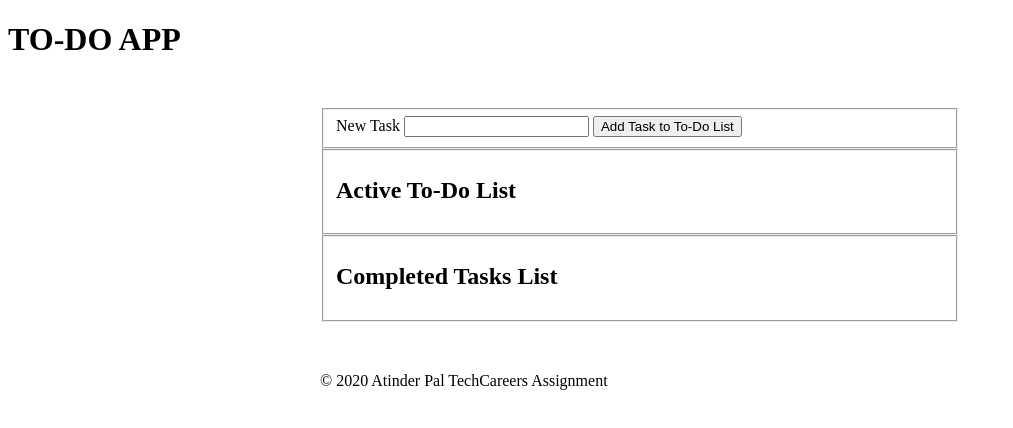
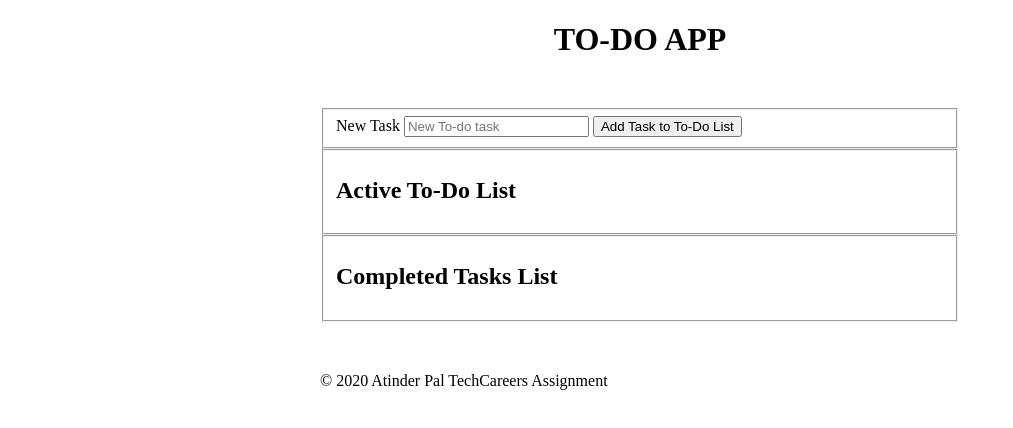
Before and after one commit to Atinder-Pal/to-do-app-javascript, a plain HTML site: page index.html in a window 1280 px wide. Shown: the whole page, without its empty margins (0-1013 px from the left). Drawn offline with Linux system fonts and the light colour scheme.

Commit message:
cleaned the code

```diff
--- a/css/main.css
+++ b/css/main.css
@@ -1,3 +1,7 @@
+h1{
+    text-align:center;
+}
+
 form, footer{
     margin-top: 50px;
     margin-right: auto;
--- a/index.html
+++ b/index.html
@@ -19,8 +19,10 @@
             <!-- Add New Task Section of Form -->
             <fieldset>
                 <label for="new-task"> New Task</label>
-                <input type="text" id= "new-task" value="">
+                <input type="text" id= "new-task" placeholder="New To-do task">
+
                 <input type= "submit" value="Add Task to To-Do List">
+                <br>
             </fieldset>
             <!-- Active To-Do list Section -->
             <fieldset>
--- a/js/scripts.js
+++ b/js/scripts.js
@@ -1,13 +1,18 @@
 //alert("hello");
+
+//Grab the Form element
 const myForm = document.querySelector('form');
 console.log( myForm );
 
+//Grab the New-task input section
 const newTaskField = document.getElementById('new-task');
 console.log( newTaskField );
 
+//Grab the Active To-Do List
 const activeList = document.querySelector('#active-to-do-list');
 console.log( activeList );
 
+//Grab the Completed Tasks List
 const completedList = document.querySelector('#completed-tasks-list');
 
 /**
@@ -28,29 +33,28 @@ const newCheckBox = document.createElement( 'input' );
     newCheckBox.type = "checkBox";
     newCheckBox.className = "activeTaskCheckBox";
     newCheckBox.value = `${newTask}`;
-
-
     // console.log( newActiveTask );
 
-newActiveTask.textContent = `${newTask}`;
+    //Assign New task value to newly created list element
+
+    //Prepend the check box to the list element
     newActiveTask.prepend( newCheckBox );
 
     // console.log( newActiveTask.textContent );
     // console.log( newActiveTask );
 
+    //Append the newly created list element to the Active To-Do List
     activeList.appendChild( newActiveTask );
 
     /**
      * Add Event Listener: CheckBox in Active To-Do List
      */
     newCheckBox.addEventListener( 'click', (event) => {
+        //Disable the check box for Completed Tasks List element
         newCheckBox.disabled = true;
+
+        //Move the checked list element from Active To-Do List to Completed Task list
         completedList.appendChild( newActiveTask );
-
-
-
-
     } );
 
-
 });
```
Lines whose indentation alone changed are shown as unchanged.
